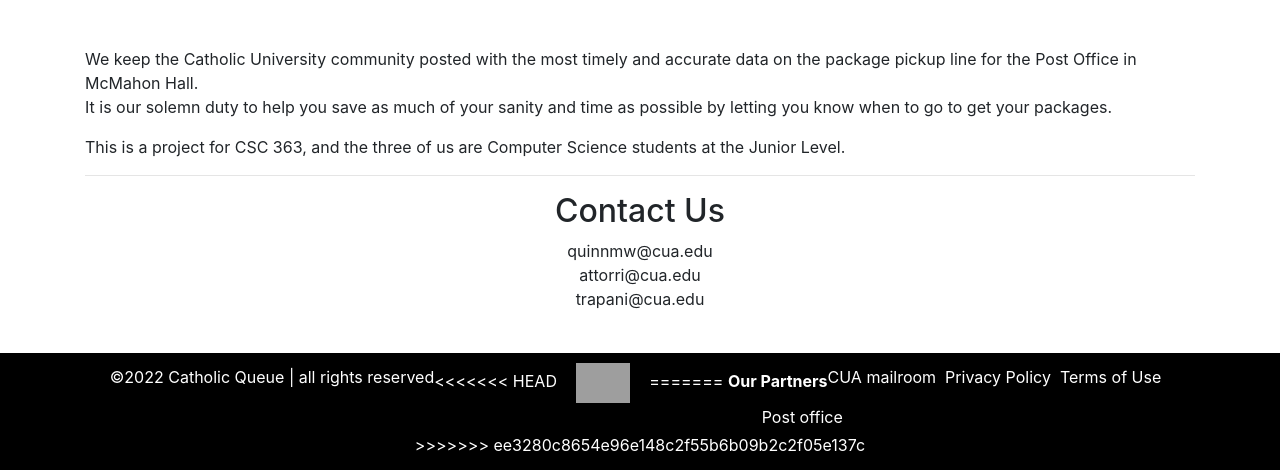
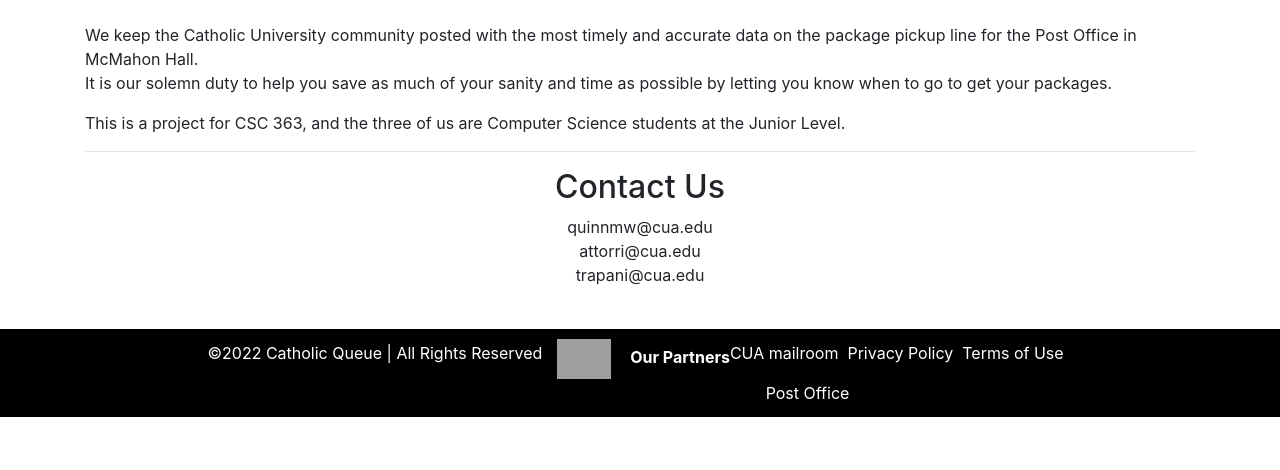
Before and after one commit to Q358/CatholicQueue, a Django app: page /about in a window 1280 px wide. Shown: the part 623-1093 px from the top of the page. After the commit the page ends 1040 px from the top, so only its background shows below. Run offline with Django 4.2, Linux system fonts and the light colour scheme; some libraries are stand-ins or nearby versions; some web fonts are replaced; grey boxes are pictures that could not be loaded.

Commit message:
Fixed annoying HEAD thing again, fixed capitalization of footer

```diff
--- a/test_app/templates/test_app/base.html
+++ b/test_app/templates/test_app/base.html
@@ -66,7 +66,6 @@
             </div>
         </nav>
     </header>
-<<<<<<< HEAD
 
     <style>
 
@@ -86,12 +85,8 @@
             line-height:1.8;
         }
 
-
-
     </style>
 
-=======
->>>>>>> ee3280c8654e96e148c2f55b6b09b2c2f05e137c
 </head>
 
 <body>
@@ -107,17 +102,13 @@
 <footer style="background-color:#000000; padding:10px; margin:0; color:#ffffff; text-align:center">
 
     <div class="footer-center">
-<<<<<<< HEAD
-        <p style="float:left">©2022 Catholic Queue  |  all rights reserved</p>
+        <p style="float:left">©2022 Catholic Queue  |  All Rights Reserved</p>
         <img src="{% static 'images/GreyscaleShield.png' %}" height="40" alt="GreyscaleShield" style="margin:0 15px 0 15px">
         <p style="float:right; margin:0 9px 0 0">Terms of Use</p>
         <p style="float:right; margin:0 9px 0 0">Privacy Policy</p>
         <p style="float:right; margin:0 9px 0 0">CUA mailroom</p>
-=======
         <b>Our Partners<br></b>
-        <a href="https://student-affairs.catholic.edu/campus-services/postoffice.html">Post office<br></a>
-
->>>>>>> ee3280c8654e96e148c2f55b6b09b2c2f05e137c
+        <a href="https://student-affairs.catholic.edu/campus-services/postoffice.html">Post Office<br></a>
     </div>
 
 </footer>
```
Also changed, not shown: db.sqlite3.
